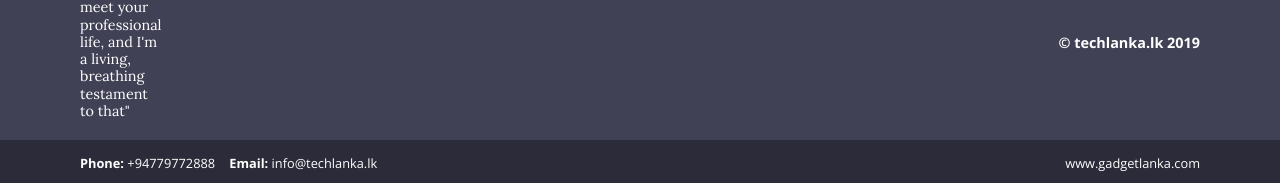
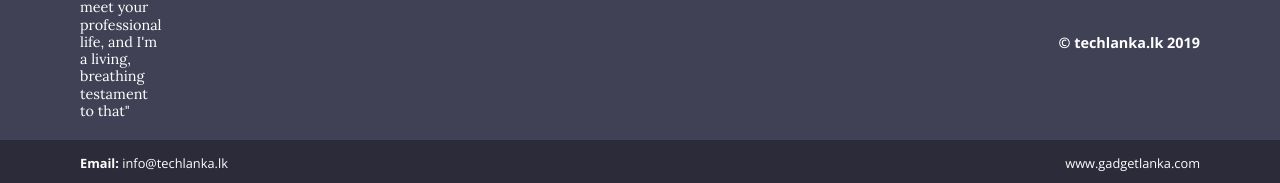
Before and after one commit to techlanka/business, a Jekyll site: the page built from index.html, in a window 1280 px wide. Shown: the part 1610-1793 px from the top of the page. Built offline with Jekyll 4.4.1, drawn with Linux system fonts in a browser that asks for light colours.

Commit message:
Update sub-footer.html

```diff
--- a/_includes/sub-footer.html
+++ b/_includes/sub-footer.html
@@ -4,7 +4,6 @@
       <div class="col-12">
         <div class="sub-footer">
           <ul>
-            <li><strong>Phone: </strong>{{ site.data.contact.phone }}</li>
             <li><strong>Email: </strong><a href="mailto:{{ site.data.contact.email }}">
                 {{ site.data.contact.email }}</a></li>
           </ul>
```
